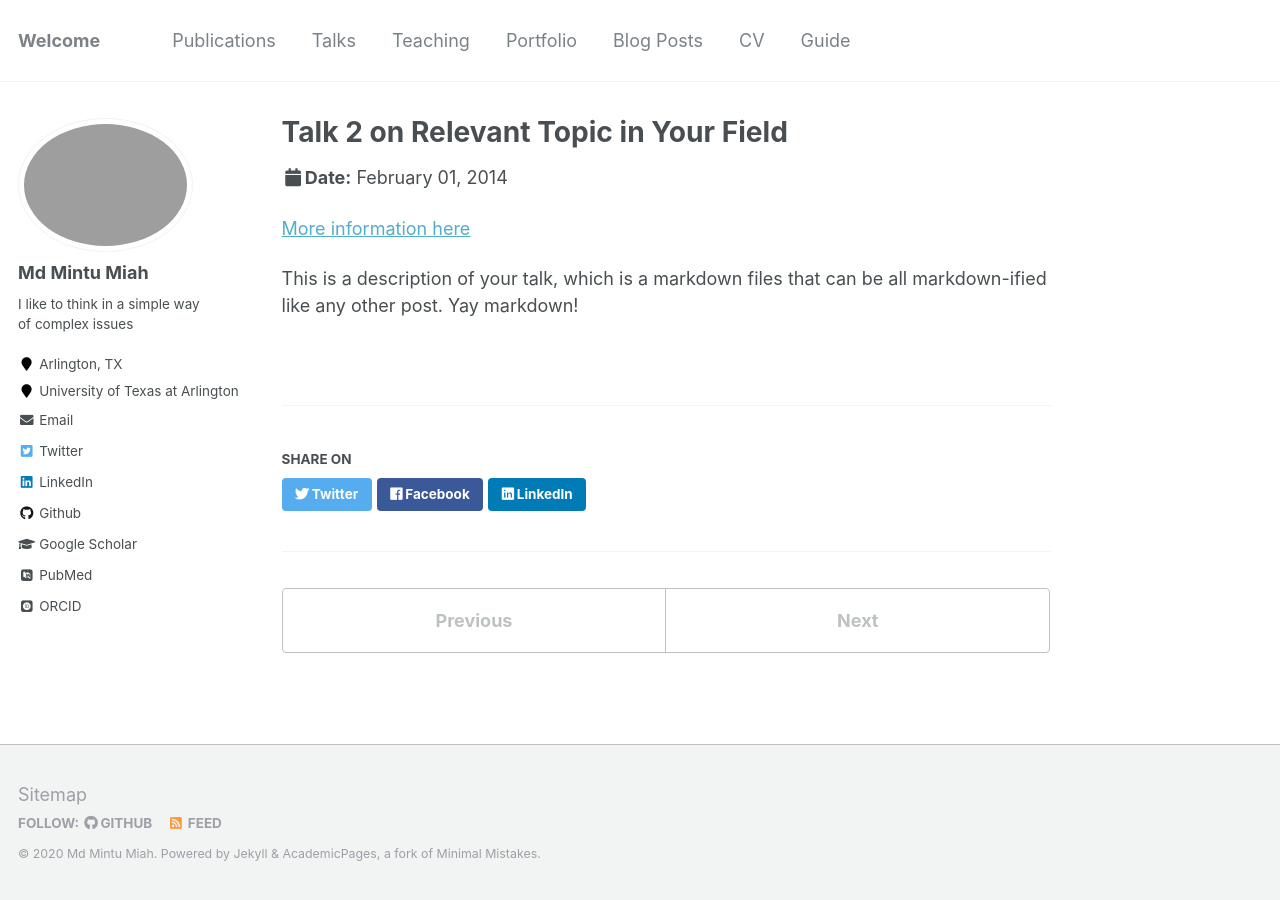
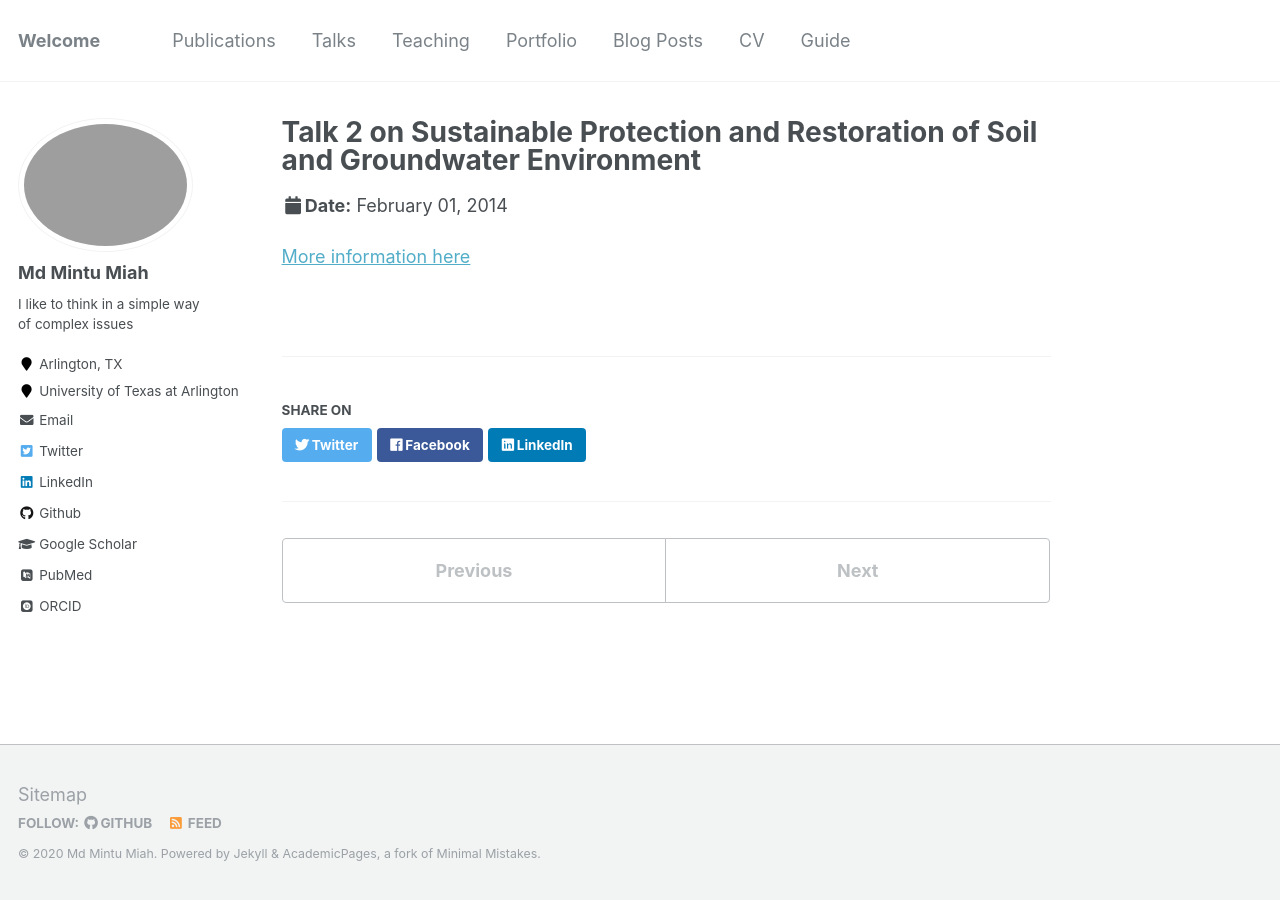
Before and after one commit to mintu07ruet/mintu07ruet.github.io, a Jekyll site: the page built from _talks/2014-02-01-talk-2.md, in a window 1280 px wide. Built offline with Jekyll 4.4.1, drawn with Linux system fonts in a browser that asks for light colours; some web fonts are replaced.

Commit message:
Update 2014-02-01-talk-2.md

```diff
--- a/_talks/2014-02-01-talk-2.md
+++ b/_talks/2014-02-01-talk-2.md
@@ -1,13 +1,11 @@
 ---
-title: "Talk 2 on Relevant Topic in Your Field"
+title: "Talk 2 on Sustainable Protection and Restoration of Soil and Groundwater Environment"
 collection: talks
 type: "Talk"
-permalink: /talks/2014-02-01-talk-2
-venue: "London School of Testing"
+permalink: /talks/2015-08-31-talk-2
+venue: "National Cheng Kung University"
 date: 2014-02-01
-location: "London, UK"
+location: "Tainan,Taiwan"
 ---
 
 [More information here](http://example2.com)
-
-This is a description of your talk, which is a markdown files that can be all markdown-ified like any other post. Yay markdown!
```
